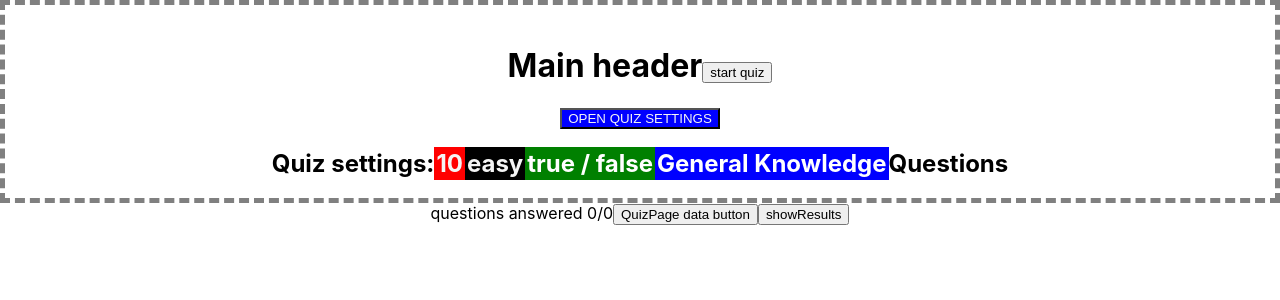
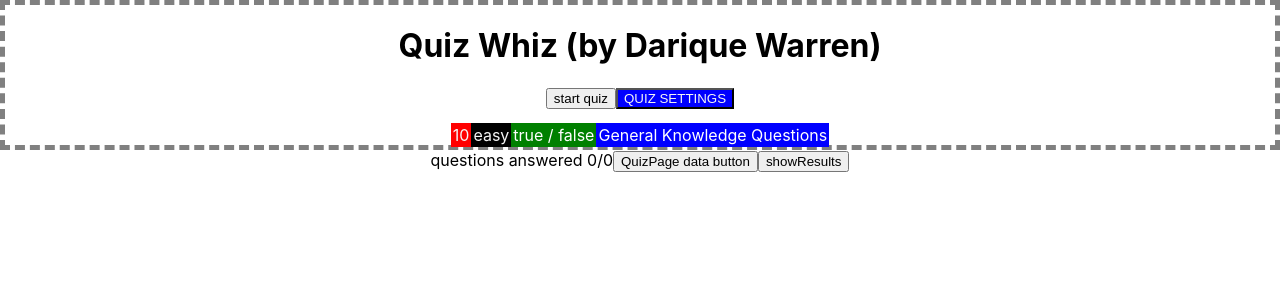
Before and after one commit to dariquewarren/triviaapp, a React (Create React App) app: page / in a window 1280 px wide. Shown: the top 300 px of the page. Built offline with nearby package versions, Linux system fonts and the light colour scheme.

Commit message:
more ui changes

```diff
--- a/src/Components/MainHeader.js
+++ b/src/Components/MainHeader.js
@@ -41,9 +41,8 @@ const handleShow = () => setShow(true);
     return (
         <div style={{border:'5px dashed grey'}}>
 
+<h1>Quiz Whiz (by Darique Warren)</h1>
 
-    <br></br>
-            <h1>Main header
             <button
             onClick={()=>{
               props.setQuizData([])
@@ -56,7 +55,6 @@ const handleShow = () => setShow(true);
             >{(props.quizData.length < 1) ? 'start quiz' : 'new quiz'  }  </button>
 
 
-            </h1>
             <button
 
             style={(showSettings)? {backgroundColor: 'red', color: 'black'} : {backgroundColor: 'blue', color: 'whitesmoke'}}
@@ -75,7 +73,7 @@ const handleShow = () => setShow(true);
 
                 }
             }}
-            > {(showSettings) ? 'CLOSE QUIZ SETTINGS' : 'OPEN QUIZ SETTINGS'} </button>
+            > {(showSettings) ? 'QUIZ SETTINGS' : 'QUIZ SETTINGS'} </button>
 
 
 
@@ -97,7 +95,7 @@ const handleShow = () => setShow(true);
             toggleShowType(false)
            }}
            style={(showAmount)? {backgroundColor: 'red', color: 'black'} : {backgroundColor: 'blue', color: 'whitesmoke'}}
-           > {(showAmount) ? 'hide # of Questions' : 'show # of Questions'} </button>
+           > {(showAmount) ? '# of Questions' : '# of Questions'} </button>
 
 
            <button
@@ -120,7 +118,7 @@ const handleShow = () => setShow(true);
            style={(showCategory) ? {backgroundColor: 'red', color: 'black'} : {backgroundColor: 'blue', color:'whitesmoke'} }
 
            >
-           {(showCategory)? 'Hide Categories': 'Show Categories'}
+           {(showCategory)? 'Categories': 'Categories'}
            </button>
 
            <button
@@ -132,7 +130,7 @@ const handleShow = () => setShow(true);
             }}
             style={(showDifficulty)? {backgroundColor: 'red', color: 'black'} : {backgroundColor: 'blue', color: 'whitesmoke'}}
 
-           >{(showDifficulty) ? 'hide Difficulty Options': 'show Difficulty Options'}</button>
+           >{(showDifficulty) ? 'Difficulty': 'Difficulty'}</button>
 
            <button
            onClick={()=>{
@@ -143,12 +141,12 @@ const handleShow = () => setShow(true);
            }}
            style={(showType)? {backgroundColor: 'red', color: 'black'} : {backgroundColor: 'blue', color: 'whitesmoke'}}
 
-           > {(showType) ? 'Hide Question Type' : 'show Question Type'}</button>
+           > {(showType) ? 'Type' : 'Type'}</button>
            {
             (showAmount)
             ?
             <div style={{border: '2px solid yellow', width:'50%', height:'50%', marginLeft: 'auto', marginRight: 'auto'}}>
-            <h2> Select Amount</h2>
+
             <Badge  as='button'
             value={5}
             style={(qAmount && qAmount < 10)? {backgroundColor: 'green', color: 'white'} :{backgroundColor: 'grey', color: 'black'}}
@@ -176,7 +174,7 @@ const handleShow = () => setShow(true);
        {
            (showCategory)
            ?
-           <div>                 <h2> Select A Category</h2>
+           <div>
 
             <div style={{border: '3px solid red',overflow: 'scroll', width: '50%', height:'6rem', marginLeft: 'auto', marginRight: 'auto'}}>
 
@@ -209,7 +207,6 @@ const handleShow = () => setShow(true);
 <div style={{border: '3px solid green'}}>
 
 <div style={{border: '2px solid yellow', width:'50%', height:'50%', marginLeft: 'auto', marginRight: 'auto'}}>
-<h2> Select Difficulty</h2>
 <Badge  as='button'
 value={'easy'}
 style={(qDifficulty === 'easy')? {backgroundColor: 'green', color: 'white'} :{backgroundColor: 'grey', color: 'black'}}
@@ -241,7 +238,6 @@ setQDifficulty(e.target.value)
            (showType)
            ?
            <div style={{border: '2px solid red'}}>
-           <h2> Select A Type</h2>
            <button
            value={'boolean'}
            style={(qType === 'boolean')? {backgroundColor: 'green', color: 'white'} :{backgroundColor: 'grey', color: 'black'}}
@@ -275,15 +271,14 @@ setQDifficulty(e.target.value)
 
 
 
+             <div>
+             <Badge style={{border: '2px solid red', backgroundColor: 'red', color: 'whitesmoke'}} >{qAmount}</Badge>
+            <Badge style={{border: '2px solid black', backgroundColor: 'black', color: 'whitesmoke'}} >{qDifficulty}</Badge>
+            <Badge style={{border: '2px solid green', backgroundColor: 'green', color: 'white'}} >{(qType === 'boolean')? 'true / false': 'multiple choice' }</Badge>
+            <Badge style={{border: '2px solid blue', backgroundColor: 'blue', color: 'white'}} >{categoryName} Questions</Badge>
 
-            <h2>
-            Quiz settings:
-            <Badge style={{border: '2px solid red', backgroundColor: 'red', color: 'whitesmoke'}} >{qAmount}</Badge>
-            <Badge style={{border: '2px solid black', backgroundColor: 'black', color: 'whitesmoke'}} >{qDifficulty}</Badge>
-            <Badge style={{border: '2px solid green', backgroundColor: 'green', color: 'white'}} >{(qType === 'boolean')? 'true / false': qType}</Badge>
-            <Badge style={{border: '2px solid blue', backgroundColor: 'blue', color: 'white'}} >{categoryName}</Badge>
 
-            Questions</h2>
+             </div>
         </div>
     )
 }
```
